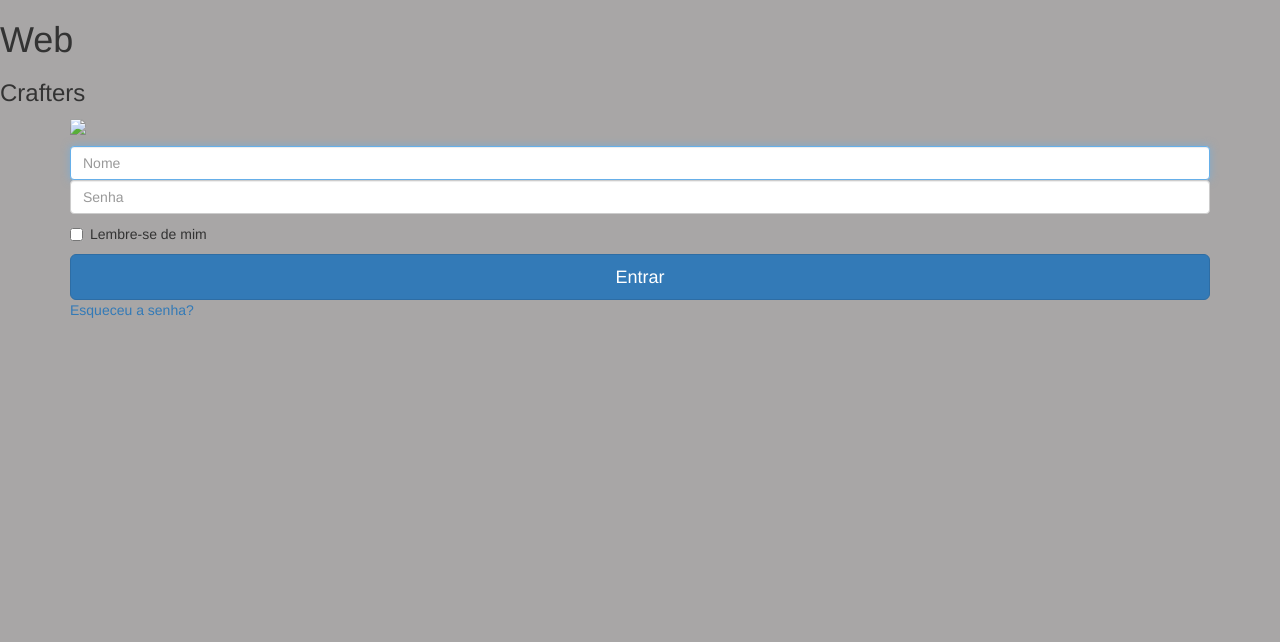
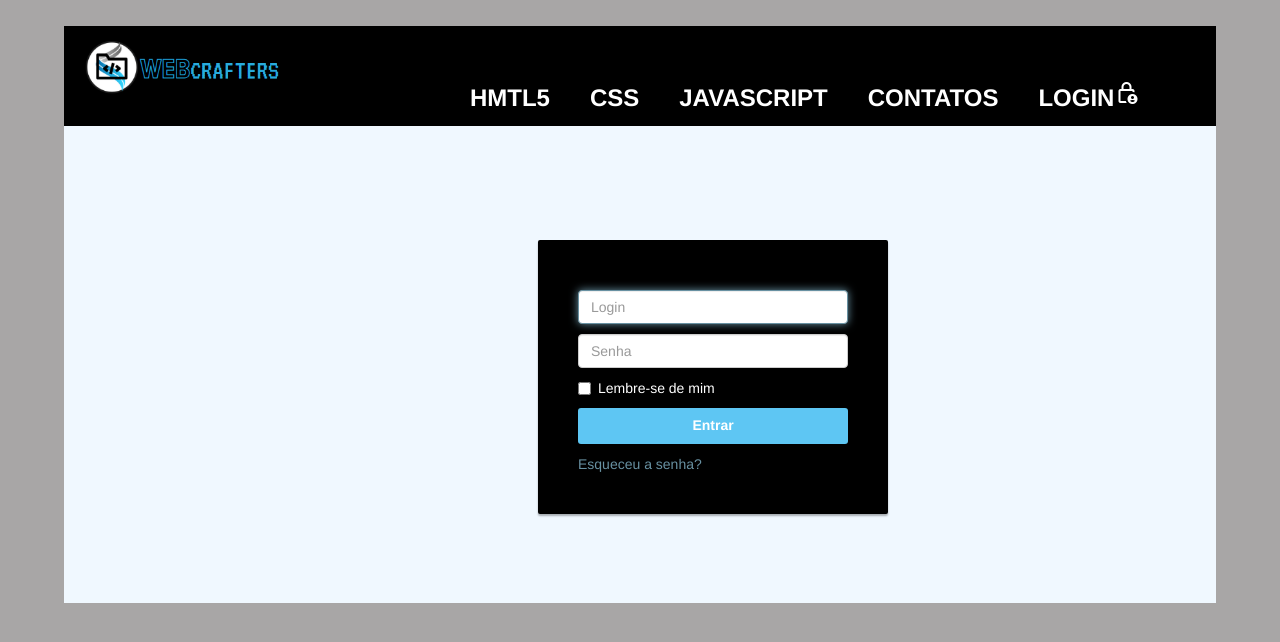
Before and after one commit to alvesaninhah/Projeto-Final-Senac-2024, a plain HTML site: page _site/login.html in a window 1280 px wide. Drawn offline with nearby package versions, Linux system fonts and the light colour scheme; files that its build step writes are made by us from their sources; a web font is replaced by a local one.

Commit message:
criacao site geral

```diff
--- /dev/null
+++ b/_css/geral.css
@@ -0,0 +1,87 @@
+@import url('https://fonts.googleapis.com/css2?family=Rubik+Doodle+Shadow&display=swap');
+
+.rubik-doodle shadow-regular {
+    font-family: "Rubik Doodle Shadow", system-ui;
+    font-weight: 400;
+    font-style: normal;
+  }
+*{margin: 0; padding: 0;}
+
+body{
+    background-color: #a8a6a6;
+}
+
+.all{
+    width: 90%;
+    height: auto;
+    margin: 0% 5% 0% 5%;
+    padding: 5%;
+    padding-right: 10%;
+    background-color: aliceblue;
+}
+
+.topo{
+    position: relative;
+    display: block;
+    left:5%;
+    width: 90%;
+    margin: 0%;
+    margin-top: 2%;
+    padding: 0%;
+    height: 100px;
+    background-color: black;
+}
+.logo{
+    transition: all .5s;
+    border: 10px solid transparent;
+    height: 80px;
+}
+.logo:hover{
+    margin-top: 30px;
+    border: 10px solid #136497;
+    border-radius: 50%;
+    -webkit-filter: drop-shadow(15px 7px 1px rgba(0,0,0,.5));
+    filter: drop-shadow(15px 7px 1px rgba(0,0,0,.5));
+    -webkit-transform: rotateZ(-360deg) scale(1.5);
+    transform: rotateZ(-360deg) scale(1.5);
+}
+
+.menu{
+    position: absolute;
+    display: inline;
+    right: 5%;
+    top: 40%;
+    font-size: 18pt;
+    list-style:none;
+    float:left;
+    border-radius: 30px;
+    color: white;
+}
+
+.menu li{
+position:relative;
+float:left;
+color: white;
+font-weight: bold;
+}
+
+.menu li a{color: white; text-decoration:none; padding:5px 10px; display:block; transition: all .5s; border: 10px solid transparent;}
+
+.menu li a:hover{
+background:#333;
+color:#fff;
+text-shadow:0px 0px 5px #fff;
+transition: all 0.5s;
+cursor: pointer;
+-webkit-transform: scale(1.5);
+transform: scale(1.5);
+border: 2px solid rgb(40,171,220);
+border-radius: 30%;
+}
+
+#ico{
+    position: relative;
+    display: inline;
+    float: right;
+    top: 1%;
+}
--- a/_css/login.css
+++ b/_css/login.css
@@ -5,11 +5,85 @@
     font-weight: 400;
     font-style: normal;
   }
+*{margin: 0; padding: 0;}
 
-body, html {
-    height: 100%;
-    background-repeat: no-repeat;
-    background-image: linear-gradient(rgb(5, 124, 175), rgb(19, 26, 21));
+body{
+    background-color: #a8a6a6;
+}
+
+.all{
+    width: 90%;
+    height: auto;
+    margin: 0% 5% 0% 5%;
+    padding: 5%;
+    padding-right: 10%;
+    background-color: aliceblue;
+}
+
+.topo{
+    position: relative;
+    display: block;
+    left:5%;
+    width: 90%;
+    margin: 0%;
+    margin-top: 2%;
+    padding: 0%;
+    height: 100px;
+    background-color: black;
+}
+.logo{
+    transition: all .5s;
+    border: 10px solid transparent;
+    height: 80px;
+}
+.logo:hover{
+    margin-top: 30px;
+    border: 10px solid #136497;
+    border-radius: 50%;
+    -webkit-filter: drop-shadow(15px 7px 1px rgba(0,0,0,.5));
+    filter: drop-shadow(15px 7px 1px rgba(0,0,0,.5));
+    -webkit-transform: rotateZ(-360deg) scale(1.5);
+    transform: rotateZ(-360deg) scale(1.5);
+}
+
+.menu{
+    position: absolute;
+    display: inline;
+    right: 5%;
+    top: 40%;
+    font-size: 18pt;
+    list-style:none;
+    float:left;
+    border-radius: 30px;
+    color: white;
+}
+
+.menu li{
+position:relative;
+float:left;
+color: white;
+font-weight: bold;
+}
+
+.menu li a{color: white; text-decoration:none; padding:5px 10px; display:block; transition: all .5s; border: 10px solid transparent;}
+
+.menu li a:hover{
+background:#333;
+color:#fff;
+text-shadow:0px 0px 5px #fff;
+transition: all 0.5s;
+cursor: pointer;
+-webkit-transform: scale(1.5);
+transform: scale(1.5);
+border: 2px solid rgb(40,171,220);
+border-radius: 30%;
+}
+
+#ico{
+    position: relative;
+    display: inline;
+    float: right;
+    top: 1%;
 }
 
 #title h1, h3{
@@ -48,11 +122,8 @@ body, html {
     cursor: default;
 }
 
-/*
- * Card component
- */
 .card {
-    background-color: #F7F7F7;
+    background-color: black;
     /* just in case there no content*/
     padding: 20px 25px 30px;
     margin: 0 auto 25px;
@@ -66,25 +137,16 @@ body, html {
     box-shadow: 0px 2px 2px rgba(0, 0, 0, 0.3);
 }
 
-.profile-img-card {
-    width: 96px;
-    height: 96px;
-    margin: 0 auto 10px;
-    display: block;
-    -moz-border-radius: 50%;
-    -webkit-border-radius: 50%;
-    border-radius: 50%;
-}
-
-/*
- * Form styles
- */
 .profile-name-card {
     font-size: 16px;
     font-weight: bold;
     text-align: center;
     margin: 10px 0 0;
     min-height: 1em;
+}
+
+.checkbox label{
+    color: #fff;
 }
 
 .reauth-email {
--- a/_site/login.html
+++ b/_site/login.html
@@ -6,18 +6,32 @@
         <link href="//maxcdn.bootstrapcdn.com/bootstrap/3.3.0/css/bootstrap.min.css" rel="stylesheet" id="bootstrap-css">
         <script src="//maxcdn.bootstrapcdn.com/bootstrap/3.3.0/js/bootstrap.min.js"></script>
         <script src="//code.jquery.com/jquery-1.11.1.min.js"></script>
-        <link rel="stylesheet" href="./_css/index.css">
+        <link rel="stylesheet" href="https://fonts.googleapis.com/css2?family=Material+Symbols+Outlined:opsz,wght,FILL,GRAD@20..48,100..700,0..1,-50..200" />
+        <link rel="stylesheet" href="../_css/login.css">
     </head>
     <body>
-        <main>
-            <span id="title"><h1>Web</h1><h3>Crafters</h3></span>
+        <div class="topo" class="material-symbols-outlined">
+            <img class="logo" src="../_img/logomarca.png" alt="logomarca">
+
+            <ul class="menu">
+                <li><a href="../_site/html5.html">HMTL5</a></li>
+                <li><a href="../_site/css.html">CSS</a></li>
+                <li><a href="../_site/js.html">JAVASCRIPT</a></li>
+                <li><a href="../_site/contato.html">CONTATOS</a></li>
+                <li><a href="../_site/login.html">LOGIN
+                    <span id="ico" class="material-symbols-outlined">
+                        lock_person
+                        </span>
+                    </a>
+                </li>
+            </ul>
+        </div>
+        <div class="all">
             <div class="container">
                 <div class="card card-container">
-                    <img id="profile-img" class="profile-img-card" src="./_img/icone.png"/>
-                    <p id="profile-name" class="profile-name-card"></p>
                     <form class="form-signin" action="./_site/home.html">
                         <span id="reauth-email" class="reauth-email"></span>
-                        <input type="text" id="nome" class="form-control" placeholder="Nome" required autofocus>
+                        <input type="text" id="nome" class="form-control" placeholder="Login" required autofocus>
                         <input type="password" id="senha" class="form-control" placeholder="Senha" required>
                         <div id="remember" class="checkbox">
                             <label>
@@ -25,13 +39,13 @@
                             </label>
                         </div>
                         <button class="btn btn-lg btn-primary btn-block btn-signin" type="submit">Entrar</button>
-                    </form><!-- /form -->
+                    </form>
                     <a href="#" class="forgot-password">
                         Esqueceu a senha?
                     </a>
-                </div><!-- /card-container -->
+                </div>
             </div>
-        </main>
+        </div>
 
     </body>
 </html>
```
Also changed, not shown: _site/contato.html (added, +21 -0 lines), _site/css.html (added, +21 -0 lines), _site/html5.html (added, +21 -0 lines), _site/js.html (added, +21 -0 lines), index.html (+5 -5 lines), _img/construcao.png (added).
